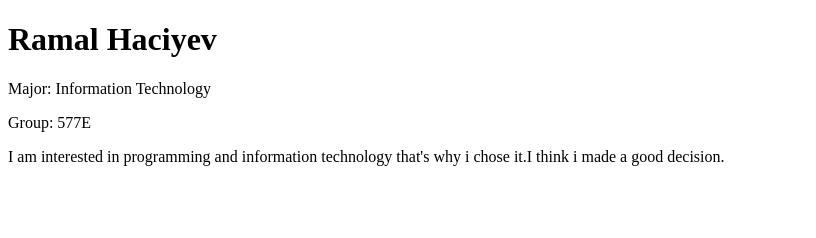
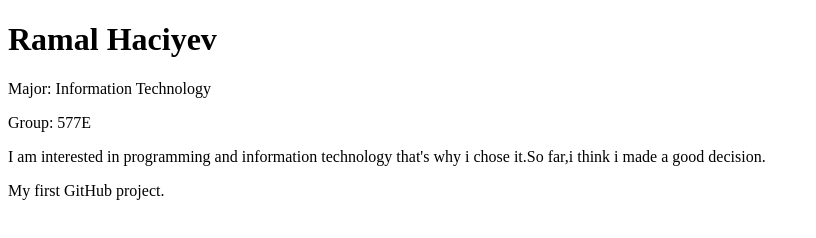
Before and after one commit to Ramal1903/first-git-project, a plain HTML site: page index.html in a window 1280 px wide. Shown: the whole page, without its empty margins (0-816 px from the left). Drawn offline with Linux system fonts and the light colour scheme.

Commit message:
updated index page

```diff
--- a/index.html
+++ b/index.html
@@ -9,6 +9,7 @@
     <h1>Ramal Haciyev</h1>
     <p>Major: Information Technology</p>
     <p>Group: 577E</p>
-    <p> I am interested in programming and information technology that's why i chose it.I think i made a good decision.</p>
+    <p> I am interested in programming and information technology that's why i chose it.So far,i think i made a good decision.</p>
+    <p>My first GitHub project.</p>
 </body>
 </html>
```
